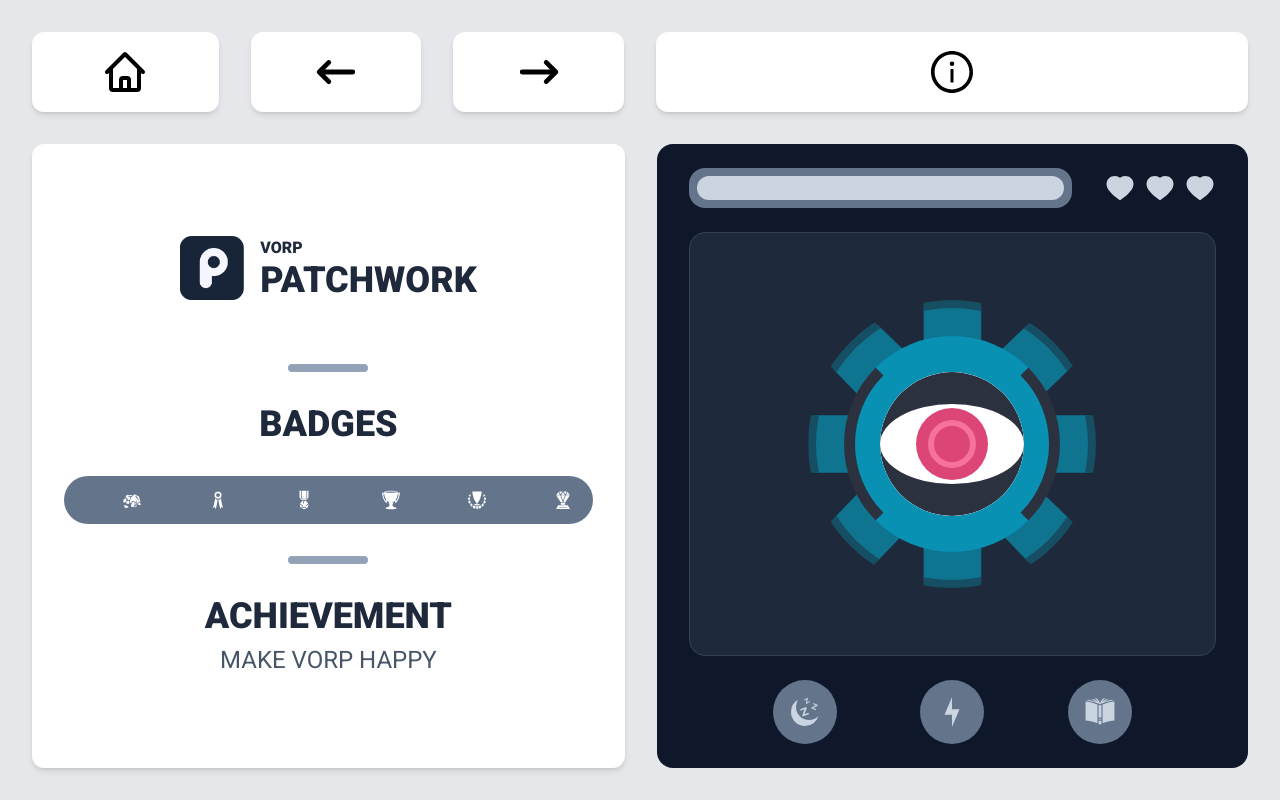
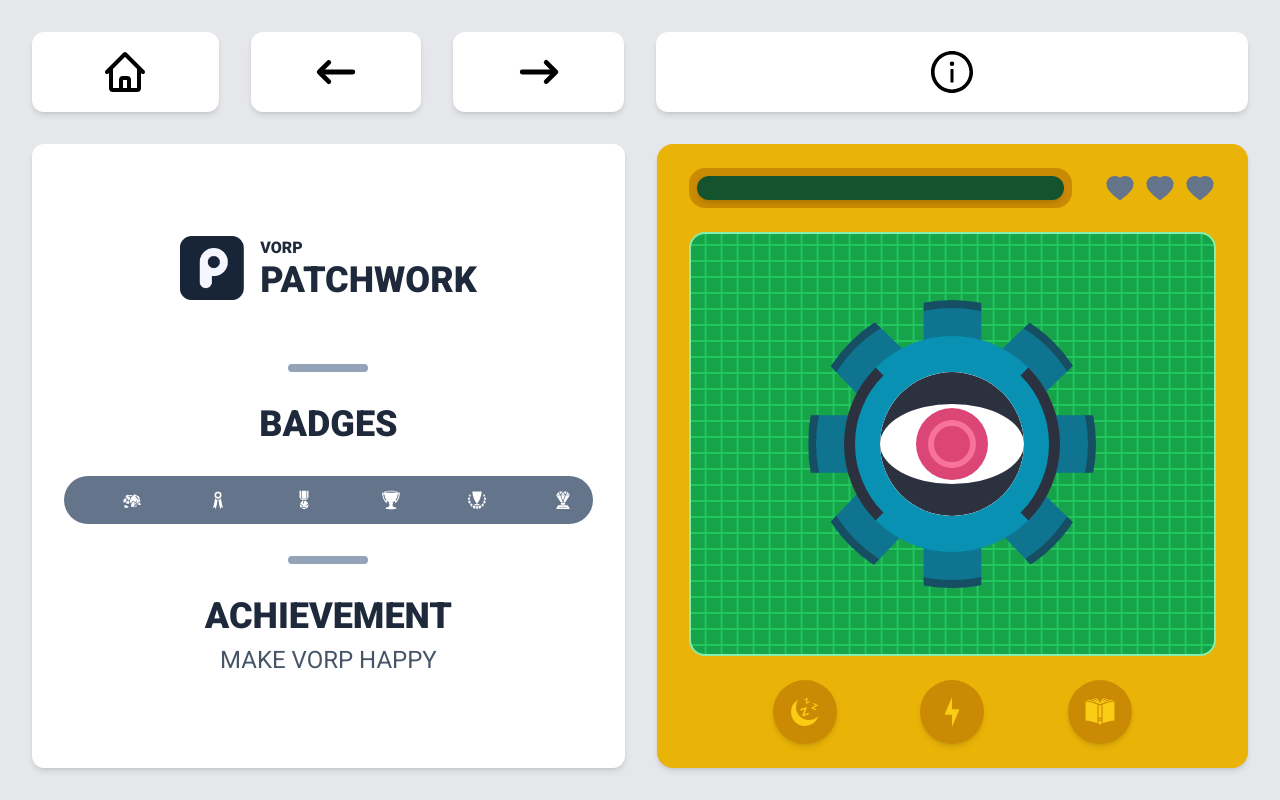
Before and after one commit to kherma/next-framer-motion-fun, a Next.js app: page /vorp in a window 1280 px wide. Built offline with nearby package versions, Linux system fonts and the light colour scheme.

Commit message:
Update VorpAchievement color palette

```diff
--- a/components/feature/AchievementsBar.js
+++ b/components/feature/AchievementsBar.js
@@ -18,7 +18,7 @@ const AchievementsBar = () => {
         badges
       </h2>
       <div className="relative p-2 w-full h-12 bg-slate-500 rounded-full lg:w-4/5 xl:w-full 2xl:w-4/5">
-        <div
+        <ul
           onClick={handleUpdate}
           className="flex absolute top-0 left-0 gap-3 justify-between items-center p-3 w-full h-full"
         >
@@ -36,7 +36,7 @@ const AchievementsBar = () => {
               <Icon className="p-0 m-0 w-5 h-5 transition-colors" />
             </motion.li>
           ))}
-        </div>
+        </ul>
         <motion.div
           initial={{
             width: 0,
--- a/components/feature/PlanetAchievement/PlanetDescription/PlanetDescriptionSummary.js
+++ b/components/feature/PlanetAchievement/PlanetDescription/PlanetDescriptionSummary.js
@@ -13,7 +13,7 @@ const PlanetDescriptionSummary = ({ description, name }) => {
             animate={animate}
             exit={exit}
             transition={transition}
-            className="flex flex-col gap-2 justify-start items-end py-2 px-4 w-full h-full lg:p-8 xl:p-6 2xl:gap-6"
+            className="flex flex-col gap-2 justify-start items-end py-2 px-4 w-full h-full lg:p-8 xl:p-4 2xl:gap-6"
           >
             <h3 className="text-xl font-black text-right lg:text-2xl xl:text-base 2xl:text-2xl">
               {name}
--- a/components/feature/VorpAchievement/VorpControls.js
+++ b/components/feature/VorpAchievement/VorpControls.js
@@ -20,7 +20,7 @@ const VorpControls = () => {
           whileHover={whileHover}
           whileTap={whileTap}
           transition={transition}
-          className="p-2 text-slate-300 bg-slate-500 rounded-full sm:p-4"
+          className="p-2 text-yellow-400 bg-yellow-600 rounded-full shadow-md sm:p-4"
         >
           <Icon className="w-8 h-8 sm:w-16 sm:h-16 xl:w-8 xl:h-8 2xl:w-10 2xl:h-10" />
         </motion.button>
--- a/components/feature/VorpAchievement/VorpStatus.js
+++ b/components/feature/VorpAchievement/VorpStatus.js
@@ -4,14 +4,14 @@ import { AiFillHeart } from "react-icons/ai";
 const VorpStatus = () => {
   return (
     <div className="flex gap-2 justify-between items-center py-2 w-full sm:gap-8 sm:py-4 xl:py-2">
-      <div className="p-2 w-full h-8 bg-slate-500 rounded-2xl sm:p-4 sm:h-16 xl:p-2 xl:h-10">
-        <div className="w-full h-full bg-slate-300 rounded-2xl" />
+      <div className="p-2 w-full h-8 bg-yellow-600 rounded-2xl sm:p-4 sm:h-16 xl:p-2 xl:h-10">
+        <div className="w-full h-full bg-green-900 rounded-2xl shadow-md" />
       </div>
       <div className="flex gap-2 justify-between items-center">
         {[...Array.from({ length: 3 }, (_, i) => i + 1)].map((item) => (
           <AiFillHeart
             key={item}
-            className="w-8 h-8 text-slate-300 sm:w-16 sm:h-16 xl:w-8 xl:h-8 2xl:w-10 2xl:h-10"
+            className="w-8 h-8 text-slate-500 sm:w-16 sm:h-16 xl:w-8 xl:h-8 2xl:w-10 2xl:h-10"
           />
         ))}
       </div>
--- a/pages/vorp.js
+++ b/pages/vorp.js
@@ -7,9 +7,9 @@ import VorpControls from "../components/feature/VorpAchievement/VorpControls";
 const Vorp = () => {
   return (
     <Layout pageTitle="vorp">
-      <div className="flex flex-col gap-4 p-4 w-full h-full bg-slate-900 rounded-2xl sm:gap-8 sm:p-8 xl:gap-4 xl:py-4 xl:px-8">
+      <div className="flex flex-col gap-4 p-4 w-full h-full bg-yellow-500 rounded-2xl shadow-md sm:gap-8 sm:p-8 xl:gap-4 xl:py-4 xl:px-8">
         <VorpStatus />
-        <div className="w-full h-80 bg-slate-800 rounded-2xl border border-slate-700 sm:py-8 sm:h-[30rem] xl:py-4 xl:h-full">
+        <div className="w-full h-80 rounded-2xl border-2 border-green-300 sm:py-8 sm:h-[30rem] xl:py-4 xl:h-full vorpScreen">
           <VorpPet />
         </div>
         <VorpControls />
--- a/styles/vorp.scss
+++ b/styles/vorp.scss
@@ -52,3 +52,10 @@
     40% 24%
   );
 }
+
+.vorpScreen {
+  background: linear-gradient(90deg, #22c55e 0.1rem, transparent 0.1rem),
+    linear-gradient(#22c55e 0.1rem, #16a34a 0.1rem);
+  background-size: 1rem 1rem;
+  background-position: center center;
+}
```
